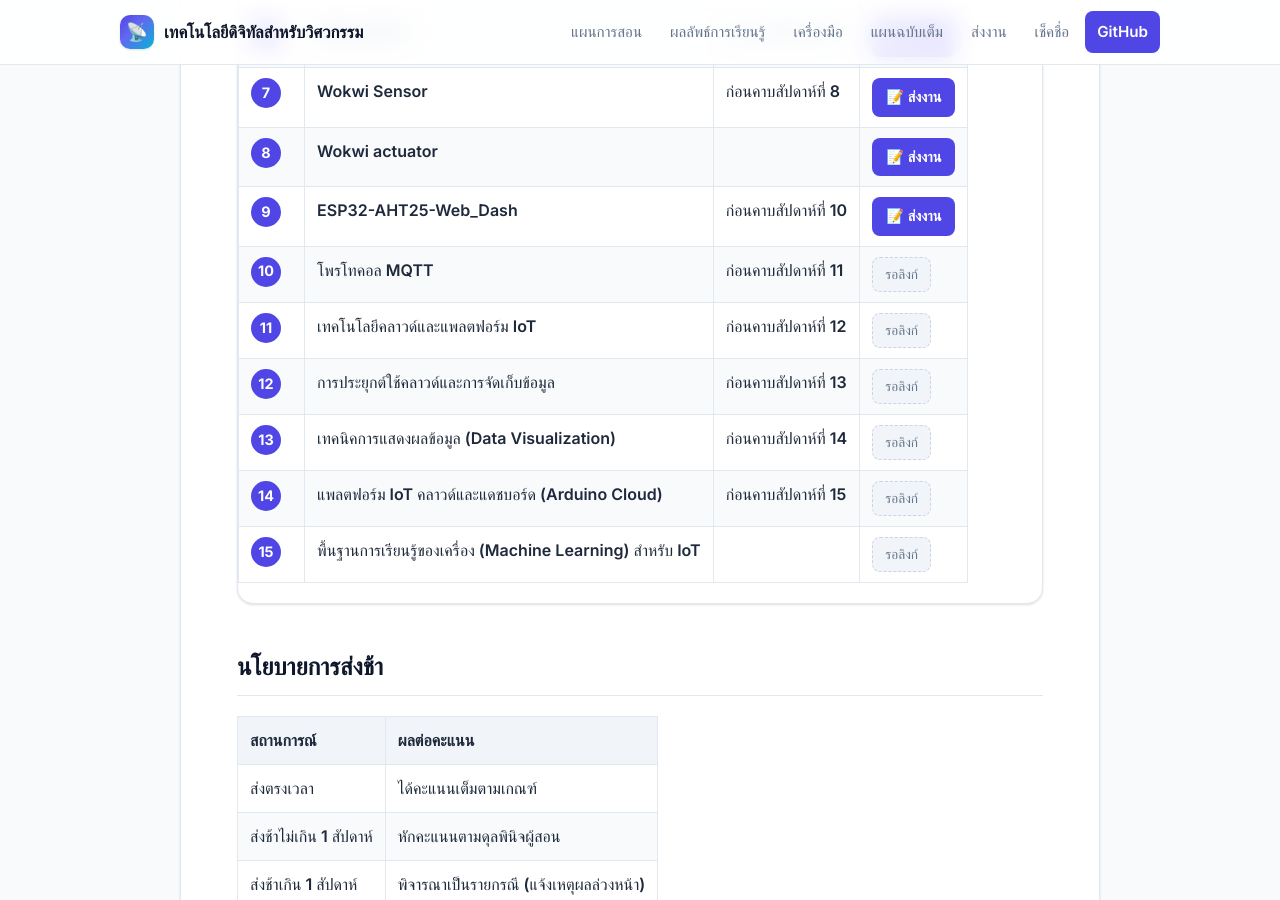
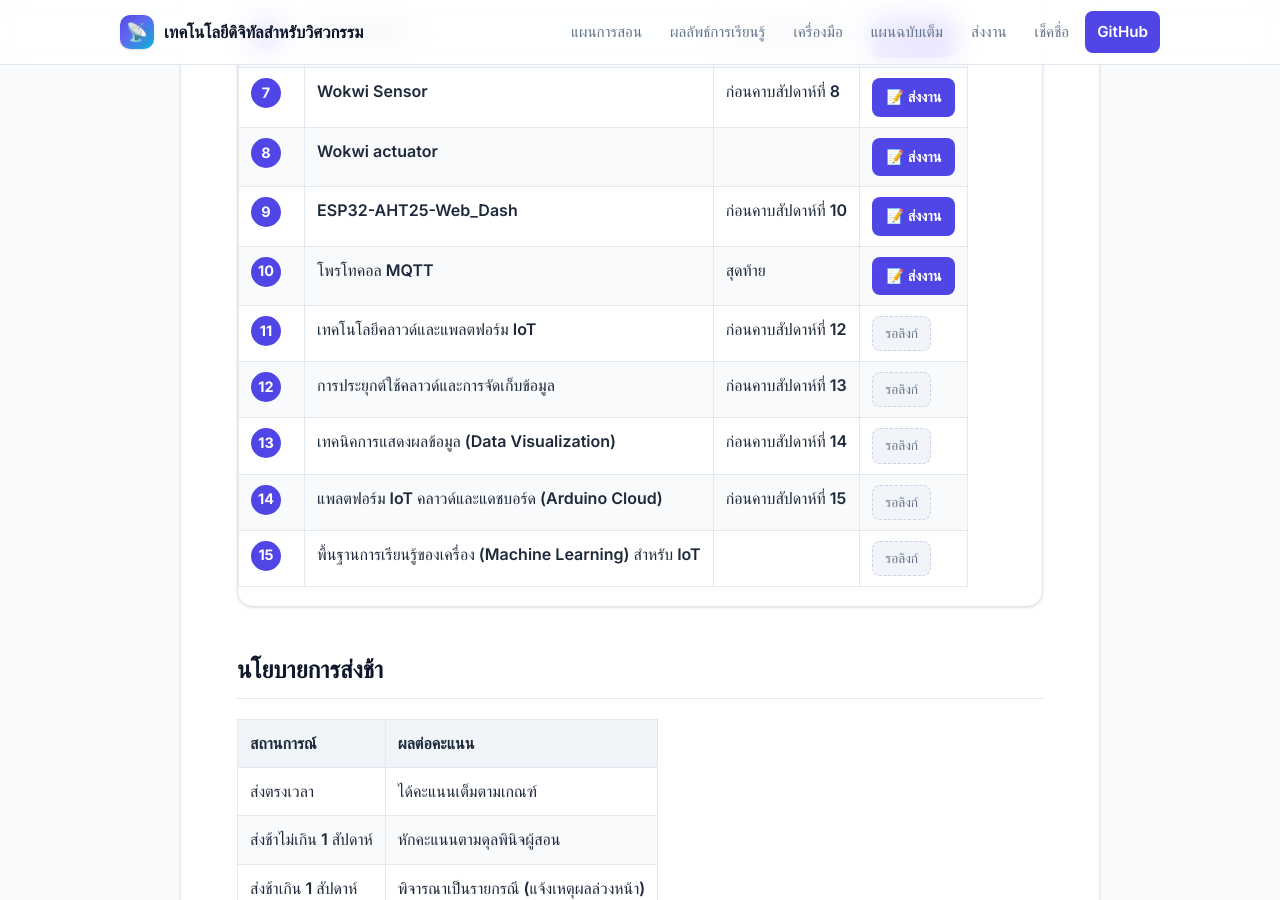
Before and after one commit to alfaXphoori/TechEngineering, a Jekyll site: the page built from submit-work.md, in a window 1280 px wide and 900 px high, scrolled down 914 px. Built offline with Jekyll 4.4.1, drawn with Linux system fonts in a browser that asks for light colours; some web fonts are replaced.

Commit message:
Update assignment 10 on submit-work page to Arduino IoT Cloud with form link
Co-Authored-By: Claude Opus 5.5 (1M context) <noreply@anthropic.com>

```diff
--- a/submit-work.md
+++ b/submit-work.md
@@ -55,9 +55,9 @@ assignments:
     form: "https://docs.google.com/forms/d/e/1FAIpQLSc3qcEkqnSI2DvgbffJLDU1tRsWijhwp8dwhpP4o_HOMqI5FQ/viewform?usp=dialog"
   - n: 10
     topic: โพรโทคอล MQTT
-    work: ใบงานที่ 10 — การรับส่งข้อมูลผ่านโพรโทคอล MQTT
-    due: ก่อนคาบสัปดาห์ที่ 11
-    form: "#"
+    work: ใบงานที่ 10 — การรับส่งข้อมูลผ่าน Arduino IOT Cloud
+    due: สุดท้าย
+    form: "https://docs.google.com/forms/d/e/1FAIpQLScFY8JDHHofzCUzXDhvphp26koP99TuFafdz_kSMY0FY5EG5Q/viewform?usp=dialog"
   - n: 11
     topic: เทคโนโลยีคลาวด์และแพลตฟอร์ม IoT
     work: ใบงานที่ 11 — การเชื่อมต่ออุปกรณ์กับ ThingsBoard แพลตฟอร์ม
```
